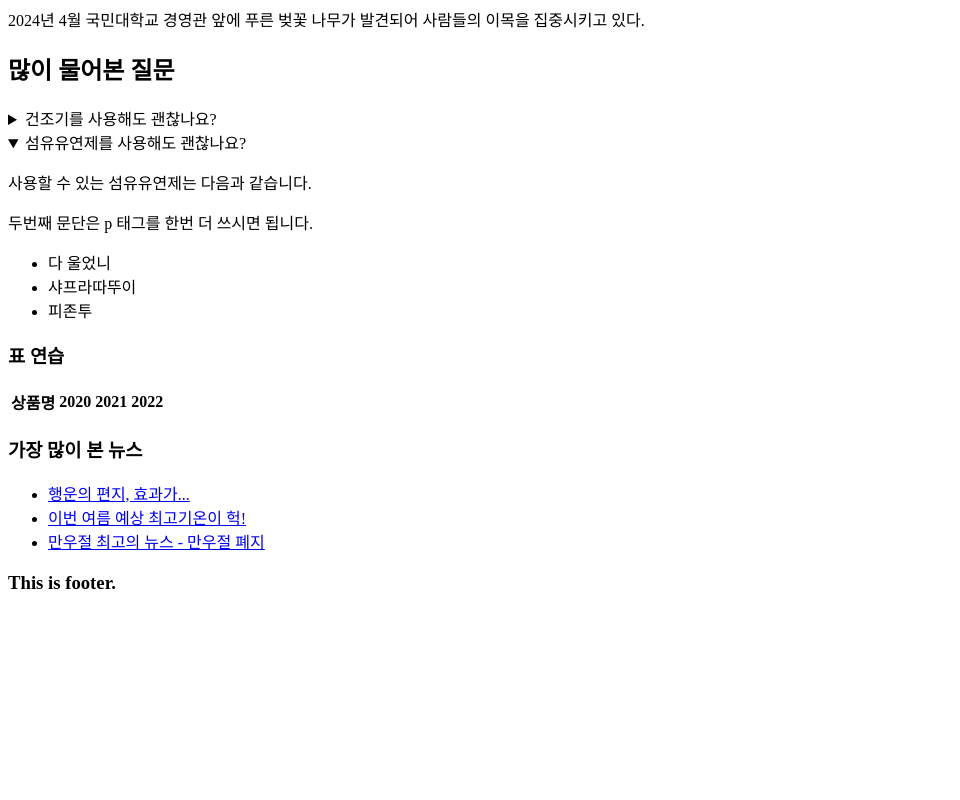
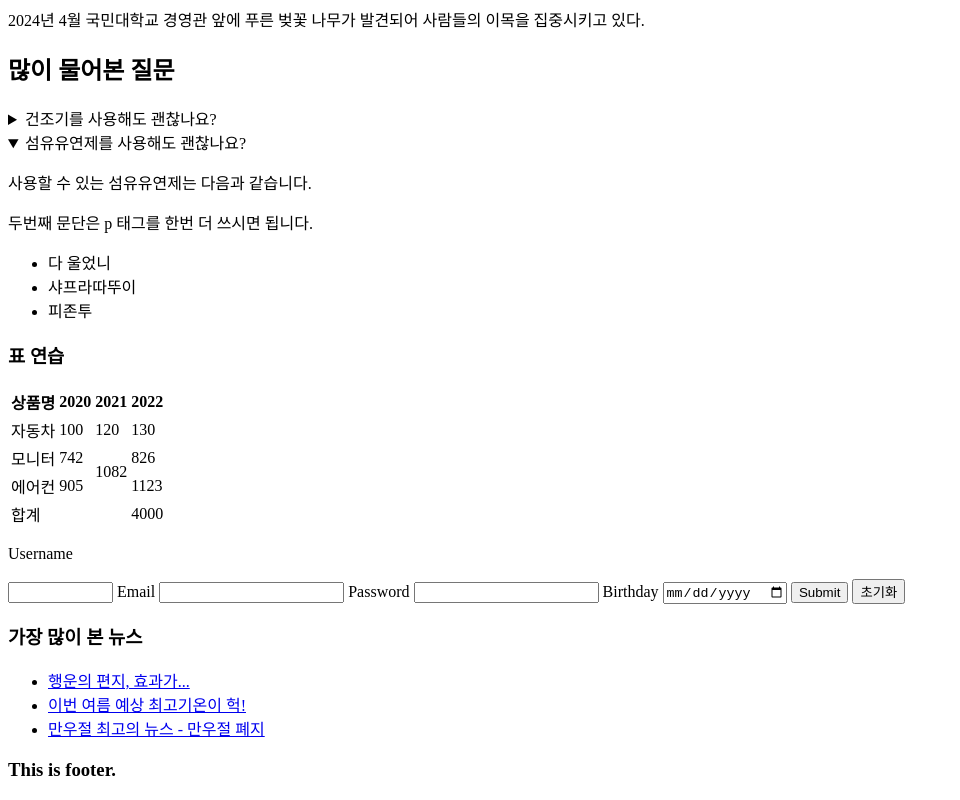
Before and after one commit to Songduckmung/24-kookmin-web, a plain HTML site: page index.html in a window 1280 px wide. Shown: the part 584-1384 px from the top of the page, without its empty margins (0-960 px from the left). Before the commit the page ends 1196 px from the top, so only its background shows below. Drawn offline with Linux system fonts and the light colour scheme.

Commit message:
사용자 인터렉션 수업

```diff
--- a/index.html
+++ b/index.html
@@ -65,9 +65,53 @@
               <th>2022</th>
             </tr>
           </thead>
-          <tbody></tbody>
-          <tfoot></tfoot>
+          <tbody>
+            <tr>
+              <td>자동차</td>
+              <td>100</td>
+              <td>120</td>
+              <td>130</td>
+            </tr>
+            <tr>
+              <td>모니터</td>
+              <td>742</td>
+              <td rowspan="2">1082</td>
+              <td>826</td>
+            </tr>
+            <tr>
+              <td>에어컨</td>
+              <td>905</td>
+              <td>1123</td>
+            </tr>
+          </tbody>
+          <tfoot>
+            <tr>
+              <td colspan="3">합계</td>
+              <td>4000</td>
+            </tr>
+          </tfoot>
         </table>
+      </section>
+      <!-- form interaction -->
+      <section>
+        <form action="/signup" method="POST">
+          <p>Username</p>
+          <input list="names" name="username" type="text" maxlength="10" size="10">
+          <datalist id="names">
+            <option value="JohnDoe"></option>
+            <option value="JaneDoe"></option>
+            <option value="SeokdoMah"></option>
+          </datalist>
+
+          <label for="u-email">Email</label>
+          <input id="u-email" name="email" type="email">
+          <label for="u-pw">Password</label>
+          <input id="u-pw" name="password" type="password">
+          <label for="u-birth">Birthday</label>
+          <input id="u-birth" name="birthday" type="date">
+          <input type="submit">
+          <button type="reset">초기화</button>
+        </form>
       </section>
     </main>
 
```
